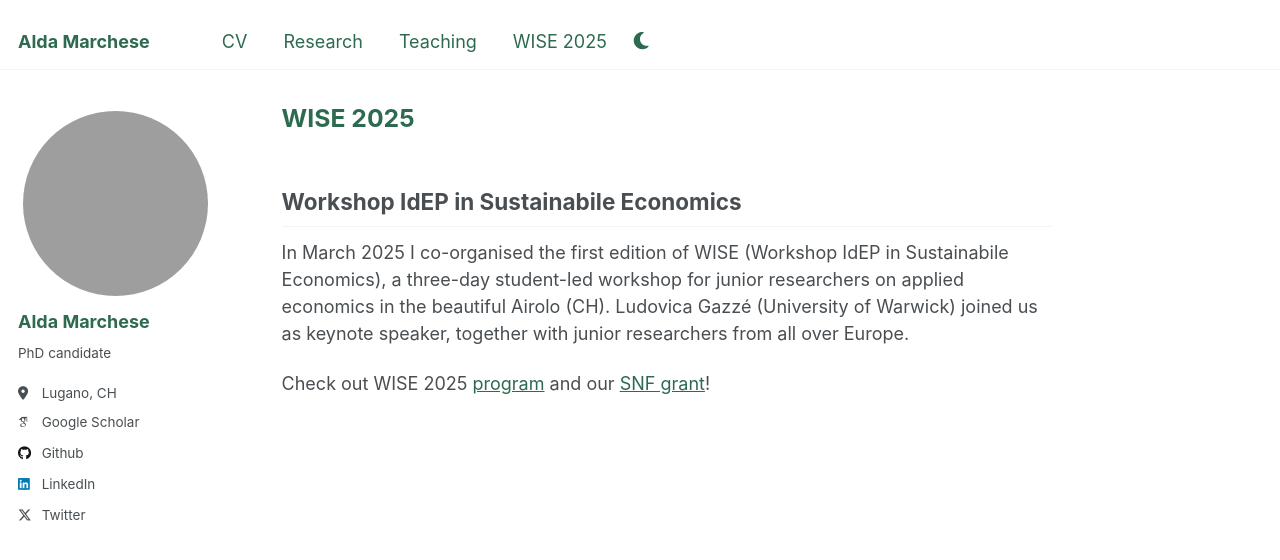
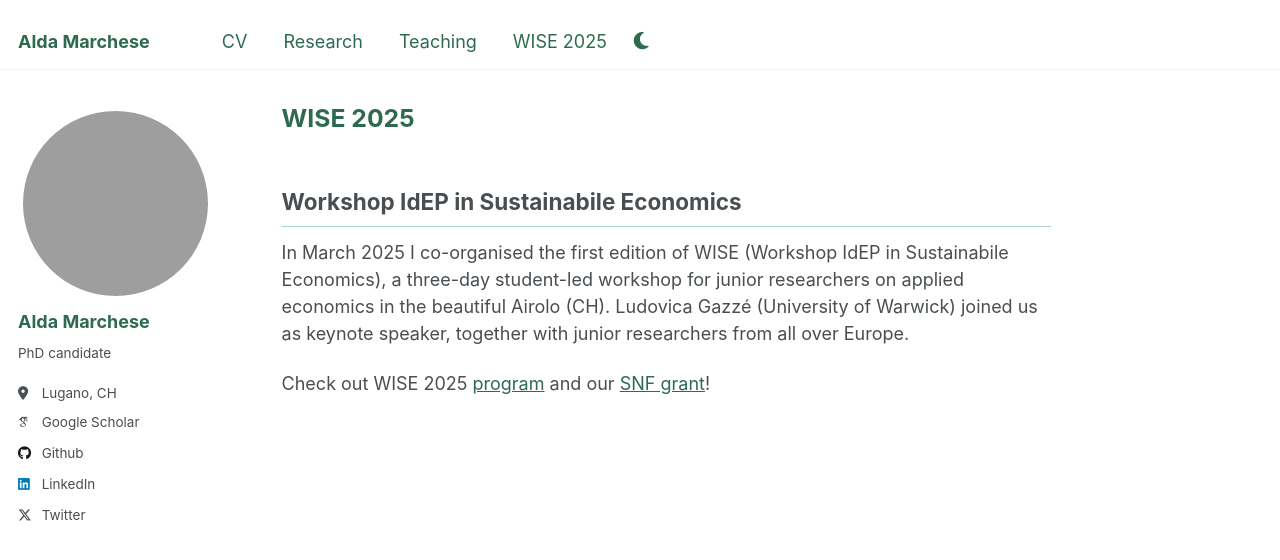
Before and after one commit to aldamarchese/aldamarchese.github.io, a Jekyll site: the page built from _pages/wise.md, in a window 1280 px wide. Shown: the top 560 px of the page. Built offline with Jekyll 4.4.1, drawn with Linux system fonts in a browser that asks for light colours; some web fonts are replaced.

Commit message:
Section header underline in faded green

```diff
--- a/_sass/_page.scss
+++ b/_sass/_page.scss
@@ -59,7 +59,7 @@
 
   h2 {
     padding-bottom: 0.5em;
-    border-bottom: 1px solid $border-color;
+    border-bottom: 1px solid #a8d5c2;
   }
 
   p, li, dl {
```
